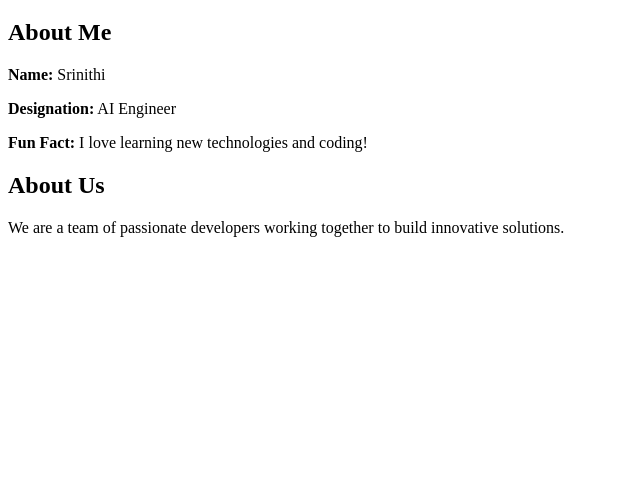
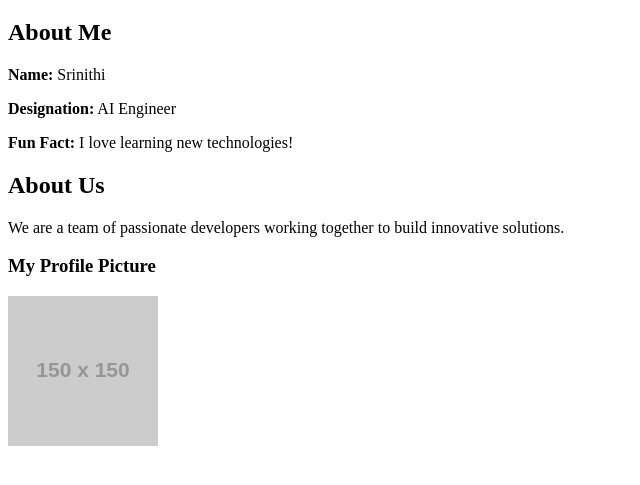
Before and after one commit to Srinithi30/team-intro, a plain HTML site: page index.html in a window 1280 px wide. Shown: the part 61-546 px from the top of the page, without its empty margins (0-640 px from the left). Drawn offline with Linux system fonts and the light colour scheme; placeholder pictures from the web are drawn by us.

Commit message:
Added my profile picture

```diff
--- a/index.html
+++ b/index.html
@@ -15,7 +15,7 @@
     <p><strong>Designation:</strong> AI Engineer</p>
 
     <p><strong>Fun Fact:</strong>
-    I love learning new technologies and coding!
+        I love learning new technologies!
     </p>
     <h2>About Us</h2>
 
@@ -24,5 +24,14 @@
     working together to build innovative solutions.
 </p>
 
+    <h3>My Profile Picture</h3>
+
+    <img
+        src="https://via.placeholder.com/150"
+        alt="My Profile Picture"
+        width="150"
+        height="150"
+    >
+
 </body>
 </html>
```
